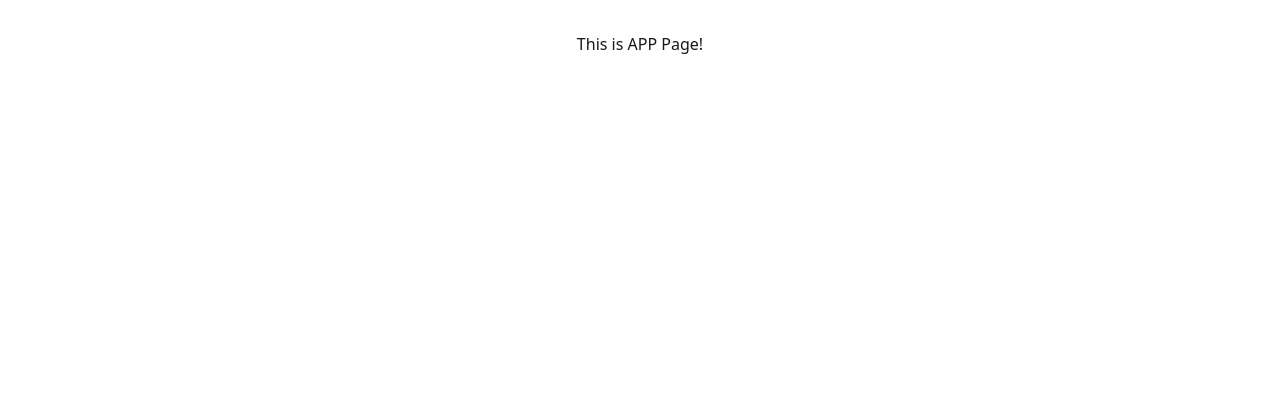
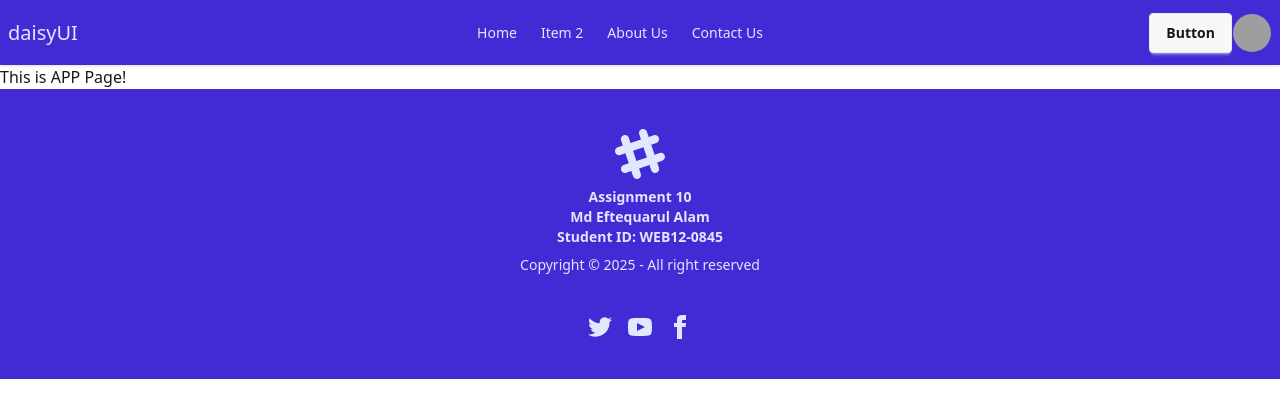
Before and after one commit to efthi/ph12_efthi_movie_masterpro_A10_client, a React (Vite) app: page / in a window 1280 px wide. Shown: the top 418 px of the page. Built offline with nearby package versions, Linux system fonts and the light colour scheme; grey boxes are pictures that could not be loaded.

Commit message:
Update: Footer data and index.css

```diff
--- a/src/App.css
+++ b/src/App.css
@@ -1,6 +1,6 @@
-#root {
+/* #root {
   max-width: 1280px;
   margin: 0 auto;
   padding: 2rem;
   text-align: center;
-}
+} */
--- a/src/App.jsx
+++ b/src/App.jsx
@@ -1,10 +1,14 @@
 import './App.css'
+import Footer from './Components/Footer'
+import Navbar from './Components/Navbar'
 
 function App() {
 
   return (
     <>
+      <Navbar></Navbar>
       This is APP Page!
+      <Footer></Footer>
     </>
   )
 }
--- a/src/Components/Footer.jsx
+++ b/src/Components/Footer.jsx
@@ -2,9 +2,70 @@
 
 const Footer = () => {
     return (
-        <div>
+        <>
+        <footer className="footer footer-horizontal footer-center bg-primary text-primary-content p-10">
+        <aside>
+            <svg
+            width="50"
+            height="50"
+            viewBox="0 0 24 24"
+            xmlns="http://www.w3.org/2000/svg"
+            fillRule="evenodd"
+            clipRule="evenodd"
+            className="inline-block fill-current">
+            <path
+                d="M22.672 15.226l-2.432.811.841 2.515c.33 1.019-.209 2.127-1.23 2.456-1.15.325-2.148-.321-2.463-1.226l-.84-2.518-5.013 1.677.84 2.517c.391 1.203-.434 2.542-1.831 2.542-.88 0-1.601-.564-1.86-1.314l-.842-2.516-2.431.809c-1.135.328-2.145-.317-2.463-1.229-.329-1.018.211-2.127 1.231-2.456l2.432-.809-1.621-4.823-2.432.808c-1.355.384-2.558-.59-2.558-1.839 0-.817.509-1.582 1.327-1.846l2.433-.809-.842-2.515c-.33-1.02.211-2.129 1.232-2.458 1.02-.329 2.13.209 2.461 1.229l.842 2.515 5.011-1.677-.839-2.517c-.403-1.238.484-2.553 1.843-2.553.819 0 1.585.509 1.85 1.326l.841 2.517 2.431-.81c1.02-.33 2.131.211 2.461 1.229.332 1.018-.21 2.126-1.23 2.456l-2.433.809 1.622 4.823 2.433-.809c1.242-.401 2.557.484 2.557 1.838 0 .819-.51 1.583-1.328 1.847m-8.992-6.428l-5.01 1.675 1.619 4.828 5.011-1.674-1.62-4.829z"></path>
+            </svg>
+            <p className="font-bold">
+            Assignment 10
+            <br />
+            Md Eftequarul Alam
+            <br />
+            Student ID: WEB12-0845
+            </p>
+            <p>Copyright © {new Date().getFullYear()} - All right reserved</p>
+        </aside>
+        <nav>
+            <div className="grid grid-flow-col gap-4">
+            <a>
+                <svg
+                xmlns="http://www.w3.org/2000/svg"
+                width="24"
+                height="24"
+                viewBox="0 0 24 24"
+                className="fill-current">
+                <path
+                    d="M24 4.557c-.883.392-1.832.656-2.828.775 1.017-.609 1.798-1.574 2.165-2.724-.951.564-2.005.974-3.127 1.195-.897-.957-2.178-1.555-3.594-1.555-3.179 0-5.515 2.966-4.797 6.045-4.091-.205-7.719-2.165-10.148-5.144-1.29 2.213-.669 5.108 1.523 6.574-.806-.026-1.566-.247-2.229-.616-.054 2.281 1.581 4.415 3.949 4.89-.693.188-1.452.232-2.224.084.626 1.956 2.444 3.379 4.6 3.419-2.07 1.623-4.678 2.348-7.29 2.04 2.179 1.397 4.768 2.212 7.548 2.212 9.142 0 14.307-7.721 13.995-14.646.962-.695 1.797-1.562 2.457-2.549z"></path>
+                </svg>
+            </a>
+            <a>
+                <svg
+                xmlns="http://www.w3.org/2000/svg"
+                width="24"
+                height="24"
+                viewBox="0 0 24 24"
+                className="fill-current">
+                <path
+                    d="M19.615 3.184c-3.604-.246-11.631-.245-15.23 0-3.897.266-4.356 2.62-4.385 8.816.029 6.185.484 8.549 4.385 8.816 3.6.245 11.626.246 15.23 0 3.897-.266 4.356-2.62 4.385-8.816-.029-6.185-.484-8.549-4.385-8.816zm-10.615 12.816v-8l8 3.993-8 4.007z"></path>
+                </svg>
+            </a>
+            <a>
+                <svg
+                xmlns="http://www.w3.org/2000/svg"
+                width="24"
+                height="24"
+                viewBox="0 0 24 24"
+                className="fill-current">
+                <path
+                    d="M9 8h-3v4h3v12h5v-12h3.642l.358-4h-4v-1.667c0-.955.192-1.333 1.115-1.333h2.885v-5h-3.808c-3.596 0-5.192 1.583-5.192 4.615v3.385z"></path>
+                </svg>
+            </a>
+            </div>
+        </nav>
+        </footer>
 
-        </div>
+        </>
+
     );
 };
 
--- a/src/Components/Navbar.jsx
+++ b/src/Components/Navbar.jsx
@@ -2,9 +2,53 @@
 
 const Navbar = () => {
     return (
-        <div>
-
-        </div>
+        <>
+          <div className="navbar shadow-sm bg-primary text-primary-content">
+            <div className="navbar-start">
+                <div className="dropdown">
+                <div tabIndex={0} role="button" className="btn btn-ghost lg:hidden">
+                    <svg xmlns="http://www.w3.org/2000/svg" className="h-5 w-5" fill="none" viewBox="0 0 24 24" stroke="currentColor"> <path strokeLinecap="round" strokeLinejoin="round" strokeWidth="2" d="M4 6h16M4 12h8m-8 6h16" /> </svg>
+                </div>
+                <ul
+                    tabIndex="-1"
+                    className="menu menu-sm dropdown-content bg-primary text-primary-content rounded-box z-1 mt-3 w-52 p-2 shadow">
+                    <li><a>Home</a></li>
+                    <li><a>Item 2</a></li>
+                    <li><a>About Us</a></li>
+                    <li><a>Contact Us</a></li>
+                </ul>
+                </div>
+                <span className="text-xs md:text-xl">daisyUI</span>
+            </div>
+            <div className="navbar-center hidden lg:flex">
+                <ul className="menu menu-horizontal px-1">
+                <li><a>Home</a></li>
+                <li><a>Item 2</a></li>
+                <li><a>About Us</a></li>
+                <li><a>Contact Us</a></li>
+                </ul>
+            </div>
+            <div className="navbar-end">
+                <a className="btn">Button</a>
+            </div>
+            <div className="dropdown dropdown-end">
+                <div tabIndex={0} role="button" className="btn btn-ghost btn-circle avatar">
+                    <div className="w-10 rounded-full">
+                    <img
+                        alt="Profile Image"
+                        src="https://media.istockphoto.com/id/1300845620/vector/user-icon-flat-isolated-on-white-background-user-symbol-vector-illustration.jpg?s=612x612&w=0&k=20&c=yBeyba0hUkh14_jgv1OKqIH0CCSWU_4ckRkAoy2p73o=" />
+                    </div>
+                </div>
+                <ul
+                    tabIndex="-1"
+                    className="menu menu-sm dropdown-content bg-base-100 rounded-box z-1 mt-3 w-52 p-2 shadow">
+                    <li><a className="justify-between">Profile</a></li>
+                    <li><a>Settings</a></li>
+                    <li><a>Logout</a></li>
+                </ul>
+                </div>
+            </div>
+        </>
     );
 };
 
--- a/src/index.css
+++ b/src/index.css
@@ -2,11 +2,10 @@
 @plugin "daisyui";
 
 
-
 body {
-  margin: 0;
+  /* margin: 0;
   display: flex;
 
   min-width: 320px;
-  min-height: 100vh;
+  min-height: 100vh; */
 }
```
